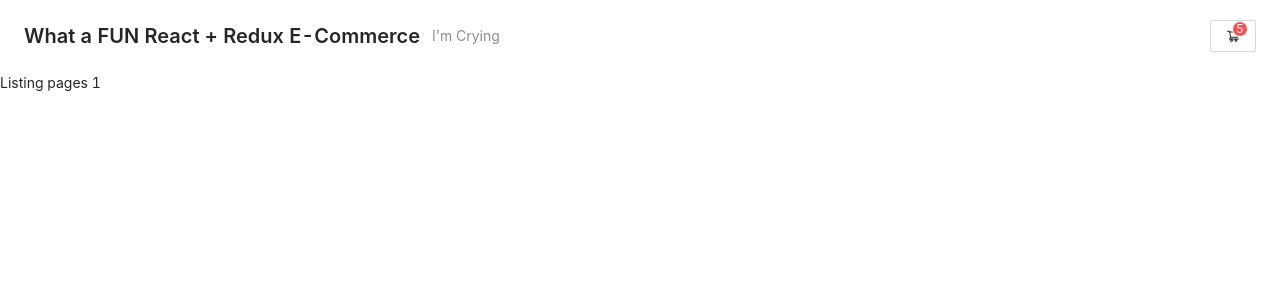
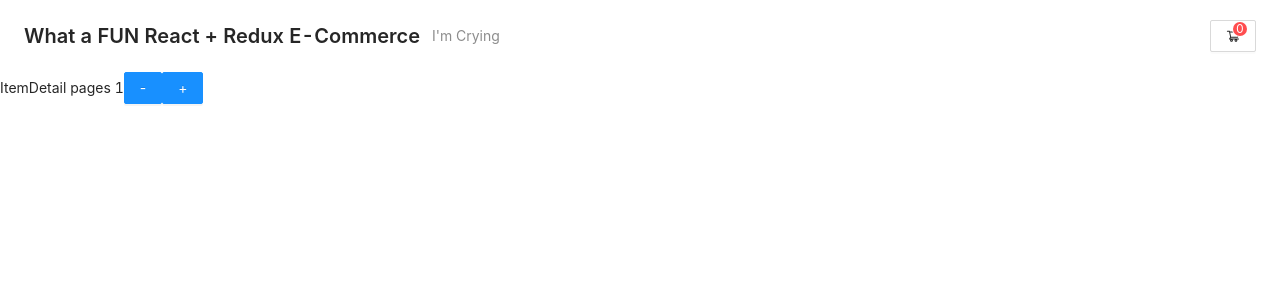
Before and after one commit to Thaweesak-sai/e-commerce-react, a React (Create React App) app: page /product/1 in a window 1280 px wide. Shown: the top 300 px of the page. Built offline with nearby package versions, Linux system fonts and the light colour scheme.

Commit message:
Add product To Cart

```diff
--- a/src/components/App.tsx
+++ b/src/components/App.tsx
@@ -1,19 +1,21 @@
 import { Row } from 'antd';
-import CSS from 'csstype';
 import React from 'react';
+import { useSelector } from 'react-redux';
 import '../App.css';
-import { DUMMY_ITEM_LIST } from '../repository/ItemList';
+import { Store } from '../store';
 import ListingCard from './ListingCard';
 
 const App: React.FC = () => {
-  const itemList = DUMMY_ITEM_LIST.map((item) => (
+  const selected = useSelector((store: Store) => store.product.productList);
+  const itemList = selected.map((item) => (
     <ListingCard
-      key={item.id}
-      id={item.id}
-      itemName={item.itemName}
-      description={item.description}
-      imgURL={item.imgURL}
-      price={item.price}
+      key={item.product.id}
+      id={item.product.id}
+      itemName={item.product.itemName}
+      description={item.product.description}
+      imgURL={item.product.imgURL}
+      price={item.product.price}
+      quantity = {item.quantity}
     ></ListingCard>
   ));
 
--- a/src/components/ItemDetail.tsx
+++ b/src/components/ItemDetail.tsx
@@ -1,12 +1,53 @@
+import { Button } from 'antd';
 import React from 'react';
+import { useDispatch, useSelector } from 'react-redux';
+import { Store } from '../store';
+import { addProductToCart } from '../store/cart';
+import { StockType } from '../types/Product';
 
-export interface ItemDetailProps {
+interface ItemDetailProps {
   itemID: string;
 }
 
 const ItemDetail: React.FC<ItemDetailProps> = (props) => {
+  console.log(props.itemID);
+  const dispatch = useDispatch();
+  const selector = useSelector(
+    (store: Store) =>
+      store.product.productList.find(
+        (stock: StockType) => stock.product.id === props.itemID
+      )?.product
+  );
 
-  return <div> Listing pages {props.itemID}</div>;
+  const onAddProductToCart = () => {
+    console.log('selector' + selector);
+
+    const objectToRedux: StockType = {
+      product: selector || {
+        id: '',
+        itemName: '',
+        description: '',
+        imgURL: '',
+        price: 0
+      },
+      quantity: 1
+    };
+
+    dispatch(addProductToCart(objectToRedux));
+    console.log('Click add product');
+  };
+
+  return (
+    <div>
+      ItemDetail pages {props.itemID}
+      <Button type="primary" onClick={onAddProductToCart}>
+        -
+      </Button>
+      <Button type="primary" onClick={onAddProductToCart}>
+        +
+      </Button>
+    </div>
+  );
 };
 
 export default ItemDetail;
--- a/src/components/Layout/Header.tsx
+++ b/src/components/Layout/Header.tsx
@@ -1,8 +1,12 @@
 import { ShoppingCartOutlined } from '@ant-design/icons';
 import { Badge, Button, PageHeader } from 'antd';
 import React from 'react';
+import { useSelector } from 'react-redux';
+import { Store } from '../../store';
 
 const Header: React.FC = () => {
+  const cart = useSelector((store: Store) => store.cart.cartList);
+
   return (
     <PageHeader
       className="site-page-header"
@@ -10,7 +14,7 @@ const Header: React.FC = () => {
       subTitle="I'm Crying"
       extra={[
         <Button>
-          <Badge count={5} size="small">
+          <Badge count={cart.length} size="small" showZero={true}>
             <ShoppingCartOutlined width={20} />
           </Badge>
         </Button>
--- a/src/components/ListingCard.tsx
+++ b/src/components/ListingCard.tsx
@@ -1,28 +1,39 @@
-import { EditOutlined, EllipsisOutlined } from '@ant-design/icons';
 import { Card, Col } from 'antd';
 import Meta from 'antd/lib/card/Meta';
 import React from 'react';
 import { Link } from 'react-router-dom';
-import { Product } from '../types/Product';
+import { Product, StockType } from '../types/Product';
 
-const ListingCard: React.FC<Product> = (props) => {
-  const { id, itemName, description, imgURL, price } = props;
+interface ListingCardProp extends Product, Omit<StockType, 'product'> {}
+
+const ListingCard: React.FC<ListingCardProp> = (props) => {
+  const { id, itemName, description, imgURL, price, quantity } = props;
   const priceToShow = `${price} baht`;
   const subTitle = (
     <span>
-      <h4>{priceToShow}</h4> {description}
+      <h4>
+        {priceToShow}
+        <br /> In Stock : {quantity}
+      </h4>
+      {description}
     </span>
   );
+
   return (
     <Col className="gutter-row" span={8}>
       <Link to={`/product/${id}`}>
         <Card
           hoverable={true}
           cover={<img src={imgURL} />}
-          actions={[
-            <EditOutlined key="edit" onClick={() => {}} />,
-            <EllipsisOutlined key="ellipsis" />
-          ]}
+          // actions={[
+          //   <EditOutlined
+          //     key="edit"
+          //     onClick={() => {
+          //       console.log('edit clicked');
+          //     }}
+          //   />,
+          //   <EllipsisOutlined key="ellipsis" />
+          // ]}
         >
           <Meta title={itemName} description={subTitle}></Meta>
         </Card>
--- a/src/store/cart/index.ts
+++ b/src/store/cart/index.ts
@@ -13,14 +13,24 @@ const cartSlice = createSlice({
     init() {
       return initialState;
     },
-    getCartProducts: (state) => {
-      state.cartList;
-    },
-    addProductToCart: (
-      state,
-      action: PayloadAction<{ product: StockType }>
-    ) => {
-      state.cartList.push(action.payload.product);
+    // getCartProducts: (state) => {
+    //   state.cartList;
+    // },
+    addProductToCart: (state, action: PayloadAction<StockType>) => {
+      const checkDup = state.cartList.some(
+        (el) => el.product.id == action.payload.product.id
+      );
+
+      console.log('checkd up  = ' + checkDup);
+      if (checkDup) {
+        state.cartList.forEach((stateElem) => {
+          if (stateElem.product.id === action.payload.product.id) {
+            stateElem.quantity += action.payload.quantity;
+          }
+        });
+      } else {
+        state.cartList.push(action.payload);
+      }
     },
     removeProductFromCart: (
       state,
@@ -37,7 +47,7 @@ const cartSlice = createSlice({
 });
 export const {
   init,
-  getCartProducts,
+  //   getCartProducts,
   addProductToCart,
   removeProductFromCart,
   clearCart
--- a/src/store/product/index.ts
+++ b/src/store/product/index.ts
@@ -3,22 +3,19 @@ import { DUMMY_ITEM_LIST } from '../../repository/ItemList';
 import { StockType } from '../../types/Product';
 import { ProductList } from './type';
 
+let initalStock: StockType[] = [
+  { product: DUMMY_ITEM_LIST[0], quantity: 10 },
+  { product: DUMMY_ITEM_LIST[1], quantity: 10 },
+  { product: DUMMY_ITEM_LIST[2], quantity: 10 }
+];
 const initialState: ProductList = {
-  productList: []
+  productList: initalStock
 };
 
 const productSlice = createSlice({
   name: 'product',
   initialState,
   reducers: {
-    getInitialProduct: (state) => {
-      let initalStock: StockType[] = [
-        { product: DUMMY_ITEM_LIST[0], quantity: 10 },
-        { product: DUMMY_ITEM_LIST[1], quantity: 10 },
-        { product: DUMMY_ITEM_LIST[2], quantity: 10 }
-      ];
-      state.productList = initalStock;
-    },
     reduceProductQuantity: (
       state,
       action: PayloadAction<{ products: StockType[] }>
@@ -30,7 +27,6 @@ const productSlice = createSlice({
   }
 });
 
-export const { getInitialProduct, reduceProductQuantity } =
-  productSlice.actions;
+export const { reduceProductQuantity } = productSlice.actions;
 
 export default productSlice.reducer;
```
Also changed, not shown: src/store/cart/type.ts (+4 -4 lines).
